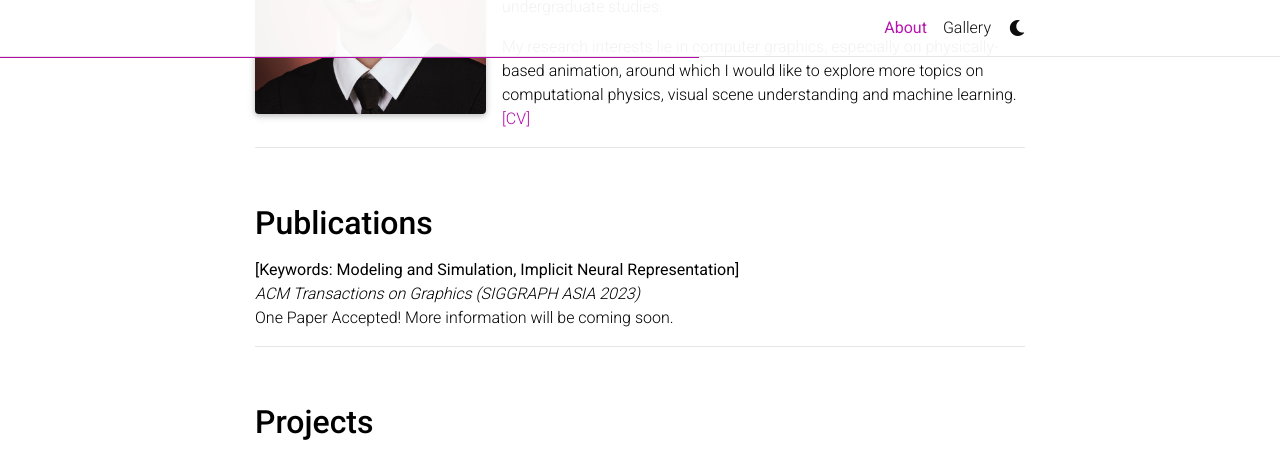
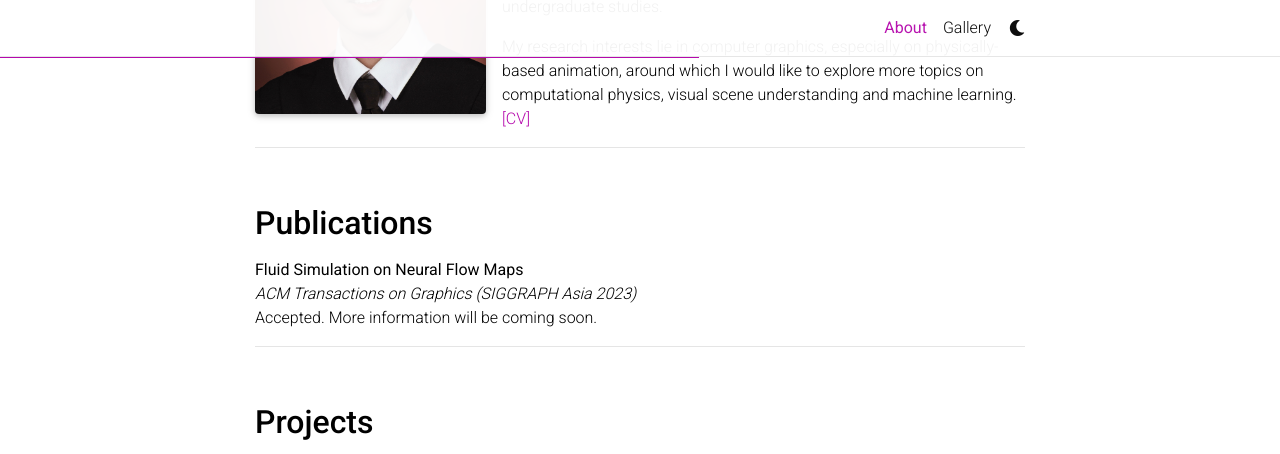
Before and after one commit to diyang99/diyang99.github.io, a Jekyll site: the page built from _pages/about.md, in a window 1280 px wide and 900 px high, scrolled down 358 px, cut to the strip 0-454 px from the top of the window. Built offline with Jekyll 4.4.1, drawn with Linux system fonts in a browser that asks for light colours; full-size pictures stand in for the smaller copies a plugin makes; comment, search, counter and statistics services are not loaded; a style sheet for code colours, icons or effects is not loaded.

Commit message:
20230926

```diff
--- a/_pages/about.md
+++ b/_pages/about.md
@@ -40,9 +40,9 @@ My research interests lie in computer graphics, especially on physically-based a
     <div id='project'>
       <!-- <img id="projimg" src="../assets/img/fftfire.png" alt="graph" height="103.5" width="184" align='right'/> -->
       <div id='projinfo'>
-        <b>[Keywords: Modeling and Simulation, Implicit Neural Representation]</b><br />
-        <i>ACM Transactions on Graphics (SIGGRAPH ASIA 2023)</i><br />
-        One Paper Accepted! More information will be coming soon.
+        <b>Fluid Simulation on Neural Flow Maps</b><br />
+        <i>ACM Transactions on Graphics (SIGGRAPH Asia 2023)</i><br />
+        Accepted. More information will be coming soon.
         <!-- <a nonsmooth="1" href="../assets/pdf/fftfire_midreport.pdf" class="">[Midterm_Report]</a><br /> -->
       </div>
     </div>
```
Also changed, not shown: 3 other files.
